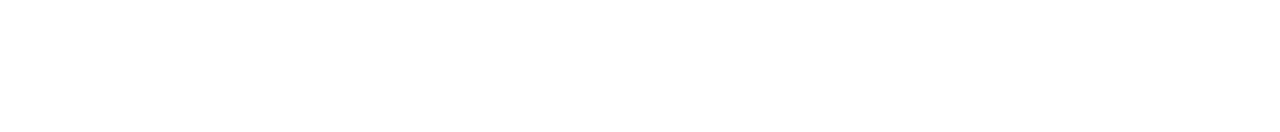
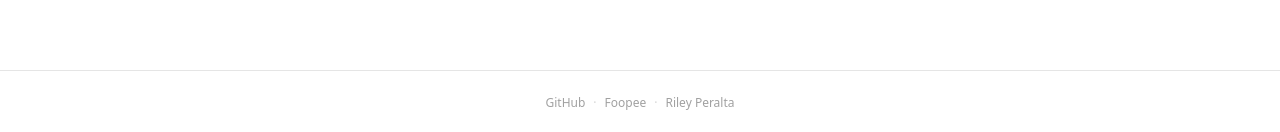
Before and after one commit to RP2/bay-noise, a Preact app: page / in a window 1280 px wide. Shown: the part 4834-4966 px from the top of the page. Before the commit the page ends 4904 px from the top, so only its background shows below. Built offline with nearby package versions, Linux system fonts and the light colour scheme.

Commit message:
add site footer with GitHub, Foopee, and Riley Peralta links
Footer renders in greeter, error, and ready states (not during
transient loading). Error and ready states use flex column layout
so the footer stays at the bottom even when content is short.

```diff
--- a/src/app.tsx
+++ b/src/app.tsx
@@ -14,6 +14,7 @@ import { ShowFeed } from "./components/show-feed.js";
 import { FeedSubscribe } from "./components/feed-subscribe.js";
 import { PwaInstall } from "./components/pwa-install.js";
 import { PrivacyModal } from "./components/privacy-modal.js";
+import { Footer } from "./components/footer.js";
 
 type ViewState =
   | { status: "loading" }
@@ -106,13 +107,23 @@ export function App() {
     // Uses UTC getters on UTC-constructed dates to be timezone-independent.
     function pacificOffset(dateStr: string): string {
       const year = parseInt(dateStr.slice(0, 4), 10);
-      const d = new Date(Date.UTC(year, parseInt(dateStr.slice(5, 7), 10) - 1, parseInt(dateStr.slice(8, 10), 10)));
+      const d = new Date(
+        Date.UTC(
+          year,
+          parseInt(dateStr.slice(5, 7), 10) - 1,
+          parseInt(dateStr.slice(8, 10), 10),
+        ),
+      );
       // 2nd Sunday of March → PDT starts at 2am Pacific
       const marchSecond = new Date(Date.UTC(year, 2, 1));
-      marchSecond.setUTCDate(marchSecond.getUTCDate() + (14 - marchSecond.getUTCDay()) % 7 + 7);
+      marchSecond.setUTCDate(
+        marchSecond.getUTCDate() + ((14 - marchSecond.getUTCDay()) % 7) + 7,
+      );
       // 1st Sunday of November → PST starts at 2am Pacific
       const novFirst = new Date(Date.UTC(year, 10, 1));
-      novFirst.setUTCDate(novFirst.getUTCDate() + (7 - novFirst.getUTCDay()) % 7);
+      novFirst.setUTCDate(
+        novFirst.getUTCDate() + ((7 - novFirst.getUTCDay()) % 7),
+      );
       return d >= marchSecond && d < novFirst ? "-07:00" : "-08:00";
     }
 
@@ -128,7 +139,9 @@ export function App() {
       for (const venue of day.venues) {
         // Parse time like "9pm" → "21:00" for ISO date.
         // For "7pm/8pm" (doors/show), use the show time (second value).
-        const timeStr = venue.time?.includes("/") ? venue.time.split("/").pop() ?? venue.time : venue.time;
+        const timeStr = venue.time?.includes("/")
+          ? (venue.time.split("/").pop() ?? venue.time)
+          : venue.time;
         let startDate = day.date;
         if (timeStr) {
           const m = timeStr.match(/(\d{1,2})(?::(\d{2}))?\s*(am|pm)/i);
@@ -261,10 +274,29 @@ export function App() {
         .sort((a, b) => rank(a) - rank(b) || a.localeCompare(b));
     const activeGenreSet = new Set(prefs.preferredGenres);
     return {
-      genres: filterAndRank((availableGenres ?? []).filter((g) => !activeGenreSet.has(g.toLowerCase()))),
-      venues: filterAndRank(allVenueNames.filter((v) => !filter.venues.some((fv) => fv.toLowerCase() === v.toLowerCase()))),
-      cities: filterAndRank(allCityNames.filter((c) => !filter.cities.some((fc) => fc.toLowerCase() === c.toLowerCase()))),
-      artists: filterAndRank(allArtistNames.filter((a) => !filter.artists.some((fa) => fa.toLowerCase() === a.toLowerCase()))),
+      genres: filterAndRank(
+        (availableGenres ?? []).filter(
+          (g) => !activeGenreSet.has(g.toLowerCase()),
+        ),
+      ),
+      venues: filterAndRank(
+        allVenueNames.filter(
+          (v) =>
+            !filter.venues.some((fv) => fv.toLowerCase() === v.toLowerCase()),
+        ),
+      ),
+      cities: filterAndRank(
+        allCityNames.filter(
+          (c) =>
+            !filter.cities.some((fc) => fc.toLowerCase() === c.toLowerCase()),
+        ),
+      ),
+      artists: filterAndRank(
+        allArtistNames.filter(
+          (a) =>
+            !filter.artists.some((fa) => fa.toLowerCase() === a.toLowerCase()),
+        ),
+      ),
     };
   }, [
     view.status === "ready" ? view.data : null,
@@ -312,7 +344,9 @@ export function App() {
       setFilter((prev) => ({
         ...prev,
         query: "",
-        cities: prev.cities.some((c) => c.toLowerCase() === lower) ? prev.cities : [...prev.cities, value],
+        cities: prev.cities.some((c) => c.toLowerCase() === lower)
+          ? prev.cities
+          : [...prev.cities, value],
       }));
       return;
     }
@@ -336,7 +370,9 @@ export function App() {
     if (!trimmed) return;
 
     // Check 1: exact match against any known genre string
-    const genreMatch = (availableGenres ?? []).find((g) => g.toLowerCase() === trimmed);
+    const genreMatch = (availableGenres ?? []).find(
+      (g) => g.toLowerCase() === trimmed,
+    );
     if (genreMatch) {
       if (!prefs.preferredGenres.includes(genreMatch.toLowerCase())) {
         const updated = [...prefs.preferredGenres, genreMatch.toLowerCase()];
@@ -368,7 +404,9 @@ export function App() {
       setFilter((prev) => ({
         ...prev,
         query: "",
-        cities: prev.cities.some((c) => c.toLowerCase() === lower) ? prev.cities : [...prev.cities, cityMatch],
+        cities: prev.cities.some((c) => c.toLowerCase() === lower)
+          ? prev.cities
+          : [...prev.cities, cityMatch],
       }));
       return;
     }
@@ -413,7 +451,10 @@ export function App() {
   // Handle removing a single city from the filter
   const handleCityRemove = (city: string) => {
     const lower = city.toLowerCase();
-    setFilter((prev) => ({ ...prev, cities: prev.cities.filter((c) => c.toLowerCase() !== lower) }));
+    setFilter((prev) => ({
+      ...prev,
+      cities: prev.cities.filter((c) => c.toLowerCase() !== lower),
+    }));
   };
 
   // Handle removing a single venue from the filter
@@ -443,6 +484,7 @@ export function App() {
           onSubmit={handleGreeterSubmit}
           onShowPrivacy={() => setShowPrivacy(true)}
         />
+        <Footer />
         {showPrivacy && <PrivacyModal onClose={() => setShowPrivacy(false)} />}
       </>
     );
@@ -461,8 +503,8 @@ export function App() {
 
   if (view.status === "error") {
     return (
-      <>
-        <div class="mx-auto max-w-2xl px-4 py-12 text-center">
+      <div class="flex min-h-dvh flex-col">
+        <div class="flex-1 mx-auto max-w-2xl px-4 text-center flex flex-col items-center justify-center">
           <p class="mb-4 text-neutral-600 dark:text-neutral-400">
             Failed to load shows.
           </p>
@@ -477,8 +519,9 @@ export function App() {
             Try again
           </button>
         </div>
+        <Footer />
         {showPrivacy && <PrivacyModal onClose={() => setShowPrivacy(false)} />}
-      </>
+      </div>
     );
   }
 
@@ -493,11 +536,13 @@ export function App() {
   const belowFold = hasShowsBelowFold(sorted) && !forceShowAll;
 
   return (
-    <>
-      <div class="mx-auto max-w-2xl px-4 py-6">
+    <div class="flex min-h-dvh flex-col">
+      <div class="flex-1 mx-auto w-full max-w-2xl px-4 py-6">
         {/* Header */}
         <div class="mb-6 flex items-center justify-between">
-        <h1 class="hidden sm:block text-lg font-bold text-black dark:text-white">Bay Noise</h1>
+          <h1 class="hidden sm:block text-lg font-bold text-black dark:text-white">
+            Bay Noise
+          </h1>
           <div class="flex items-center gap-3">
             <button
               type="button"
@@ -560,14 +605,18 @@ export function App() {
             // Add the clicked genre string directly as its own filter
             if (!prefs.preferredGenres.includes(genre.toLowerCase())) {
               const updated = [...prefs.preferredGenres, genre.toLowerCase()];
-            const newPrefs: UserPrefs = { ...prefs, preferredGenres: updated };
+              const newPrefs: UserPrefs = {
+                ...prefs,
+                preferredGenres: updated,
+              };
               setPrefs(newPrefs);
               setPrefsState(newPrefs);
             }
           }}
         />
       </div>
+      <Footer />
       {showPrivacy && <PrivacyModal onClose={() => setShowPrivacy(false)} />}
-    </>
+    </div>
   );
 }
--- /dev/null
+++ b/src/components/footer.tsx
@@ -0,0 +1,46 @@
+export function Footer() {
+  return (
+    <footer>
+      <div class="mx-auto border-t border-neutral-200 py-6 px-4 text-center text-xs text-neutral-400 dark:border-neutral-800 dark:text-neutral-500">
+        <nav aria-label="Site links">
+          <a
+            href="https://github.com/RP2/bay-noise"
+            class="underline-offset-2 hover:underline dark:hover:text-white"
+            target="_blank"
+            rel="noopener noreferrer"
+          >
+            GitHub
+          </a>
+          <span
+            aria-hidden="true"
+            class="mx-2 text-neutral-300 dark:text-neutral-600"
+          >
+            ·
+          </span>
+          <a
+            href="https://www.foopee.com/punk/the-list/"
+            class="underline-offset-2 hover:underline dark:hover:text-white"
+            target="_blank"
+            rel="noopener noreferrer"
+          >
+            Foopee
+          </a>
+          <span
+            aria-hidden="true"
+            class="mx-2 text-neutral-300 dark:text-neutral-600"
+          >
+            ·
+          </span>
+          <a
+            href="https://rileyperalta.com"
+            class="underline-offset-2 hover:underline dark:hover:text-white"
+            target="_blank"
+            rel="me"
+          >
+            Riley Peralta
+          </a>
+        </nav>
+      </div>
+    </footer>
+  );
+}
```
Lines whose indentation alone changed are shown as unchanged.
